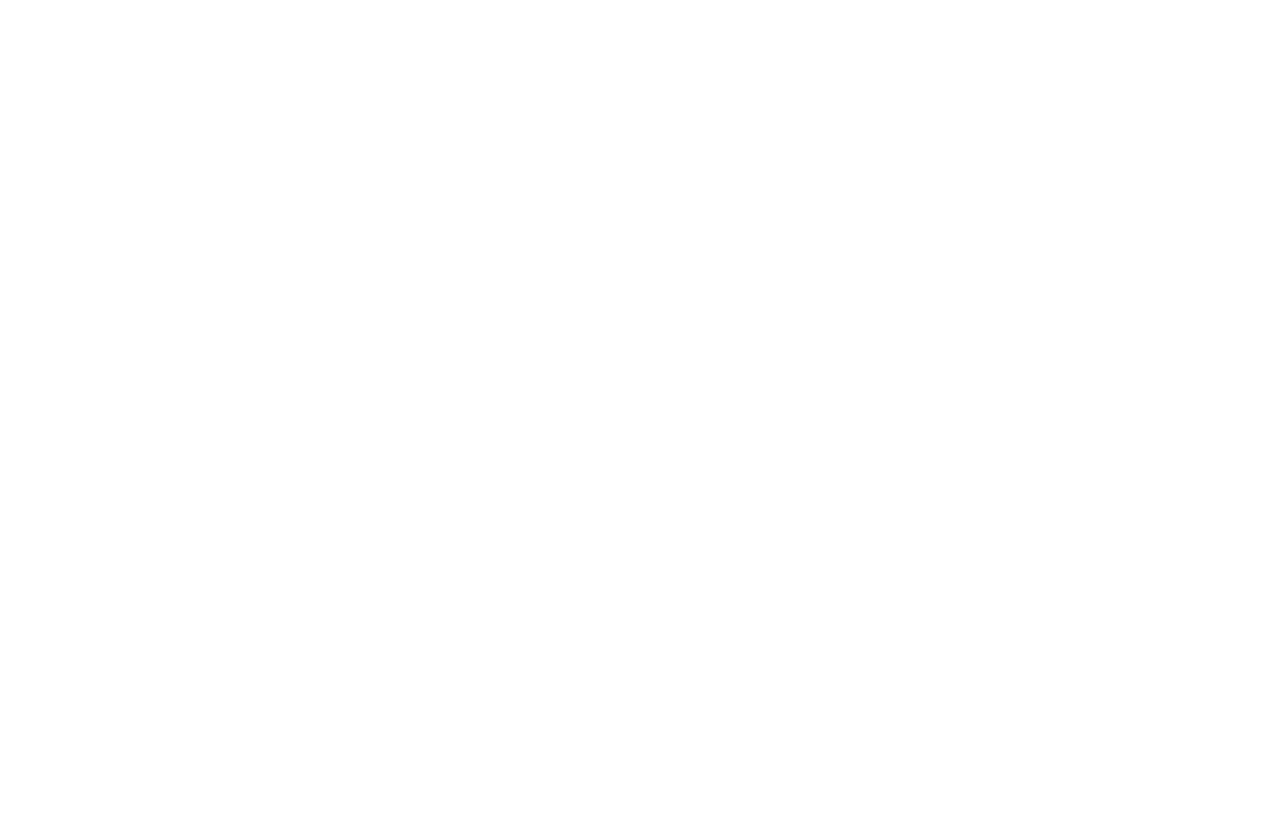
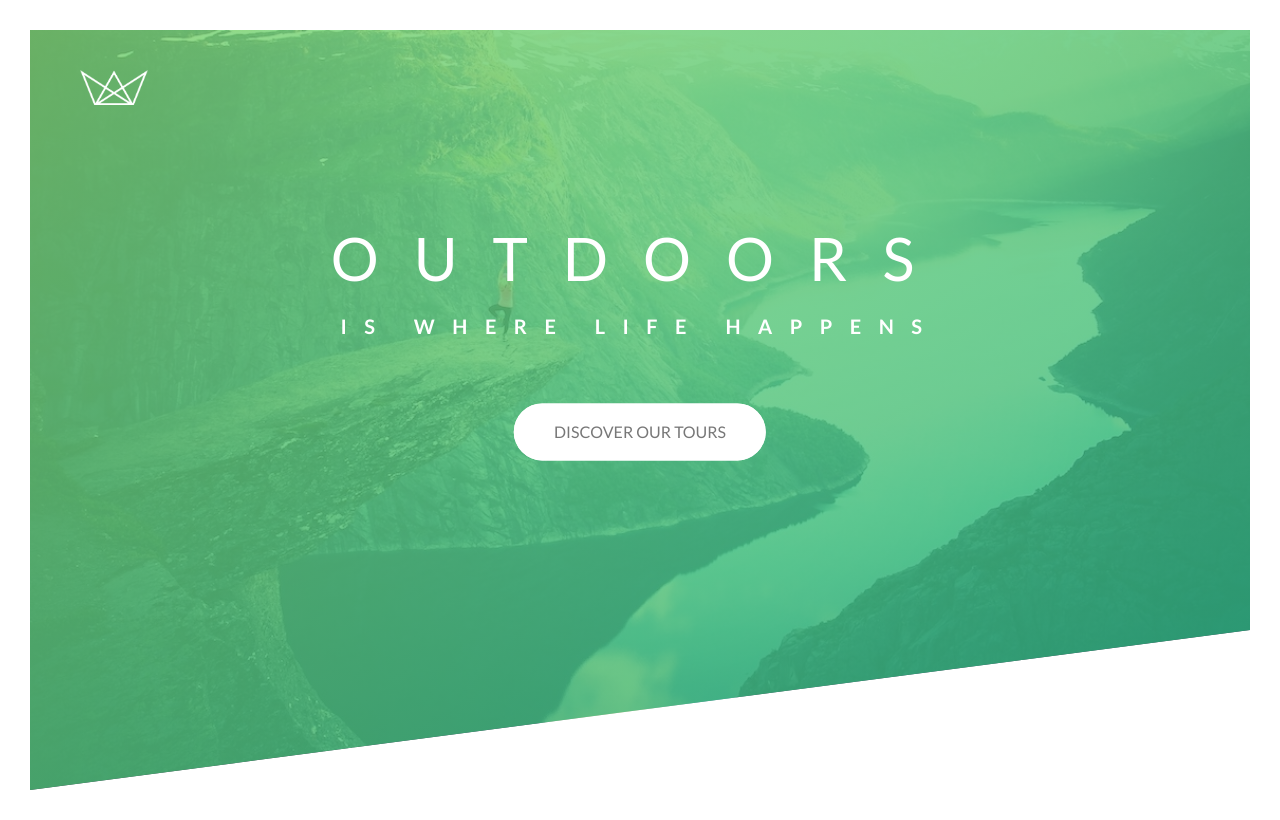
Before and after one commit to mercansezer/Natours, a website: page index.html in a window 1280 px wide. Drawn offline with Linux system fonts and the light colour scheme.

Commit message:
Header finished

```diff
--- a/index.html
+++ b/index.html
@@ -4,7 +4,24 @@
     <meta charset="UTF-8" />
     <meta name="viewport" content="width=device-width, initial-scale=1.0" />
     <link rel="stylesheet" href="css/style.css" />
+    <link
+      href="https://fonts.googleapis.com/css?family=Lato:100,300,400,700,900"
+      rel="stylesheet"
+    />
     <title>Natours | Exciting tours for adventurous people</title>
   </head>
-  <body></body>
+  <body>
+    <header class="header">
+      <div class="header__logo-box">
+        <img src="img/logo-white.png" alt="logo" class="header__logo" />
+      </div>
+      <div class="header__text-box">
+        <h1 class="heading-primary">
+          <span class="heading-primary--main">outdoors</span>
+          <span class="heading-primary--sub">is where life happens</span>
+        </h1>
+        <a href="#" class="btn btn--white btn--animated">Discover our tours</a>
+      </div>
+    </header>
+  </body>
 </html>
--- /dev/null
+++ b/sass/abstracts/_typography.scss
@@ -0,0 +1,26 @@
+body {
+  font-family: "Lato", sans-serif;
+  font-weight: 400;
+  /* font-size: 16px; */
+  line-height: 1.7;
+  color: $color-grey-dark;
+}
+
+.heading-primary {
+  color: $color-white;
+  text-transform: uppercase;
+
+  &--main {
+    display: block;
+    font-size: 6rem;
+    font-weight: 400;
+    letter-spacing: 3.5rem;
+  }
+  &--sub {
+    display: block;
+    font-size: 2rem;
+    font-weight: 700;
+    letter-spacing: 1.75rem;
+    margin-bottom: 6rem;
+  }
+}
--- /dev/null
+++ b/sass/abstracts/_variables.scss
@@ -0,0 +1,28 @@
+$color-primary-light: #7ed56f;
+$color-primary-dark: #28b485;
+$color-primary: #55c57a;
+
+$color-secondary-light: #ffb900;
+$color-secondary-dark: #ff7730;
+
+$color-tertiary-light: #2998ff;
+$color-tertiary-dark: #5643fa;
+
+$color-grey-ligh-1: #f7f7f7;
+$color-grey-ligh-2: #eee;
+
+$color-grey-dark: #777;
+$color-grey-dark-2: #999;
+$color-grey-dark-3: #333;
+
+$color-white: #fff;
+$color-black: #000;
+
+//FONT
+$default-font-size: 1.6rem;
+
+//GRID
+$grid-width: 114rem;
+$gutter-vertical: 8rem;
+$gutter-vertical-small: 6rem;
+$gutter-horizontal: 6rem;
--- /dev/null
+++ b/sass/base/_base.scss
@@ -0,0 +1,16 @@
+*,
+*::after,
+*::before {
+  margin: 0;
+  padding: 0;
+  //Thanks to the code below, we used box-sizing:border-box; property inside body element.
+  box-sizing: inherit;
+}
+
+body {
+  box-sizing: border-box;
+  padding: 3rem;
+}
+html {
+  font-size: 62.5%;
+}
--- /dev/null
+++ b/sass/components/_button.scss
@@ -0,0 +1,48 @@
+.btn {
+  &,
+  &:link,
+  &:visited {
+    text-transform: uppercase;
+    display: inline-block;
+    text-decoration: none;
+    padding: 1.5rem 4rem;
+    border-radius: 10rem;
+    transition: all 0.2s;
+    position: relative;
+    font-size: $default-font-size;
+    border: none;
+    cursor: pointer;
+  }
+  &--white {
+    background-color: $color-white;
+    color: $color-grey-dark;
+    &::after {
+      background-color: $color-white;
+    }
+  }
+
+  &:hover {
+    transform: translateY(-0.3rem);
+    box-shadow: 0 1rem 2rem rgba($color-black, 0.2);
+    &::after {
+      transform: scaleX(1.4) scaleY(1.6);
+      opacity: 0;
+    }
+  }
+  &:active {
+    transform: translateY(0.1rem);
+    box-shadow: 0 0.5rem 1rem rgba($color-black, 0.2);
+  }
+  &::after {
+    content: "";
+    position: absolute;
+    top: 0;
+    left: 0;
+    z-index: -1;
+    width: 100%;
+    height: 100%;
+    display: inline-block;
+    border-radius: 10rem;
+    transition: all 0.4s;
+  }
+}
--- /dev/null
+++ b/sass/layout/_header.scss
@@ -0,0 +1,30 @@
+.header {
+  height: 95vh;
+  position: relative;
+  background-image: linear-gradient(
+      to right bottom,
+      rgba($color-primary-light, 0.8),
+      rgba($color-primary-dark, 0.8)
+    ),
+    url(../../img/hero-small.jpg);
+  background-size: cover;
+  background-position: top;
+  clip-path: polygon(0 0, 100% 0, 100% 75vh, 0 100%);
+
+  &__logo-box {
+    position: absolute;
+    top: 4rem;
+    left: 5rem;
+  }
+  &__logo {
+    height: 3.5rem;
+  }
+  &__text-box {
+    position: absolute;
+    top: 40%;
+    left: 50%;
+    transform: translate(-50%, -50%);
+
+    text-align: center;
+  }
+}
--- a/sass/main.scss
+++ b/sass/main.scss
@@ -0,0 +1,10 @@
+@import "abstracts/variables";
+@import "abstracts/typography";
+@import "abstracts/animation";
+
+@import "components/button";
+
+@import "layout/header";
+
+@import "base/animations";
+@import "base/base";
```
Also changed, not shown: css/style.css, sass/abstracts/_animation.scss (added), sass/base/_animations.scss (added).
